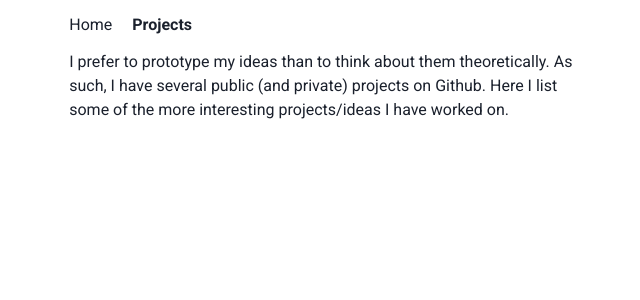
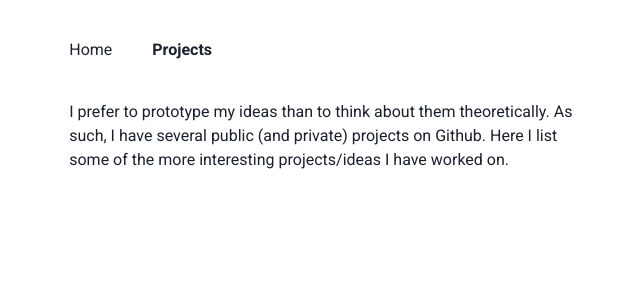
Before and after one commit to weiseng18/main, a Next.js app: page /projects in a window 1280 px wide. Shown: the top 300 px of the page, without its empty margins (317-957 px from the left). Built offline with nearby package versions, Linux system fonts and the light colour scheme.

Commit message:
feat: adjust spacing

```diff
--- a/components/Navbar.js
+++ b/components/Navbar.js
@@ -5,10 +5,10 @@ const Navbar = ({ page }) => {
   return (
     <Flex
       width="100%"
-      height="50px"
+      height="100px"
       alignItems="center"
     >
-      <HStack spacing={5}>
+      <HStack spacing={10}>
         <Item href="/" title="Home" selected={page === "index"} />
         <Item href="/projects" title="Projects" selected={page === "projects"} />
       </HStack>
--- a/pages/index.js
+++ b/pages/index.js
@@ -12,7 +12,7 @@ const Index = () => {
     <Container height="100vh">
       <Navbar page="index" />
       <Flex
-        height="calc(100% - 50px)"
+        height="calc(100% - 100px)"
         flexDir="column"
         justifyContent="space-around"
         alignItems="center"
```
